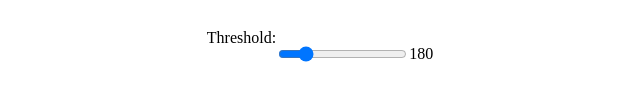
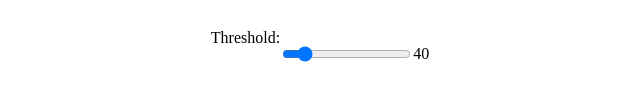
Before and after one commit to ddduc21/ddduc21.github.io, a plain HTML site: page index.html in a window 1280 px wide. Shown: the part 354-454 px from the top of the page, 320-960 px from the left. Drawn offline with Linux system fonts and the light colour scheme.

Commit message:
Update index.html

```diff
--- a/index.html
+++ b/index.html
@@ -59,12 +59,12 @@
         <input
           type="range"
           min="1"
-          max="1000"
-          value="180"
+          max="300"
+          value="40"
           class="slider"
           id="threshold"
         />
-        <p id="threshold-value">180</p>
+        <p id="threshold-value">40</p>
       </div>
     </div>
   </body>
```
